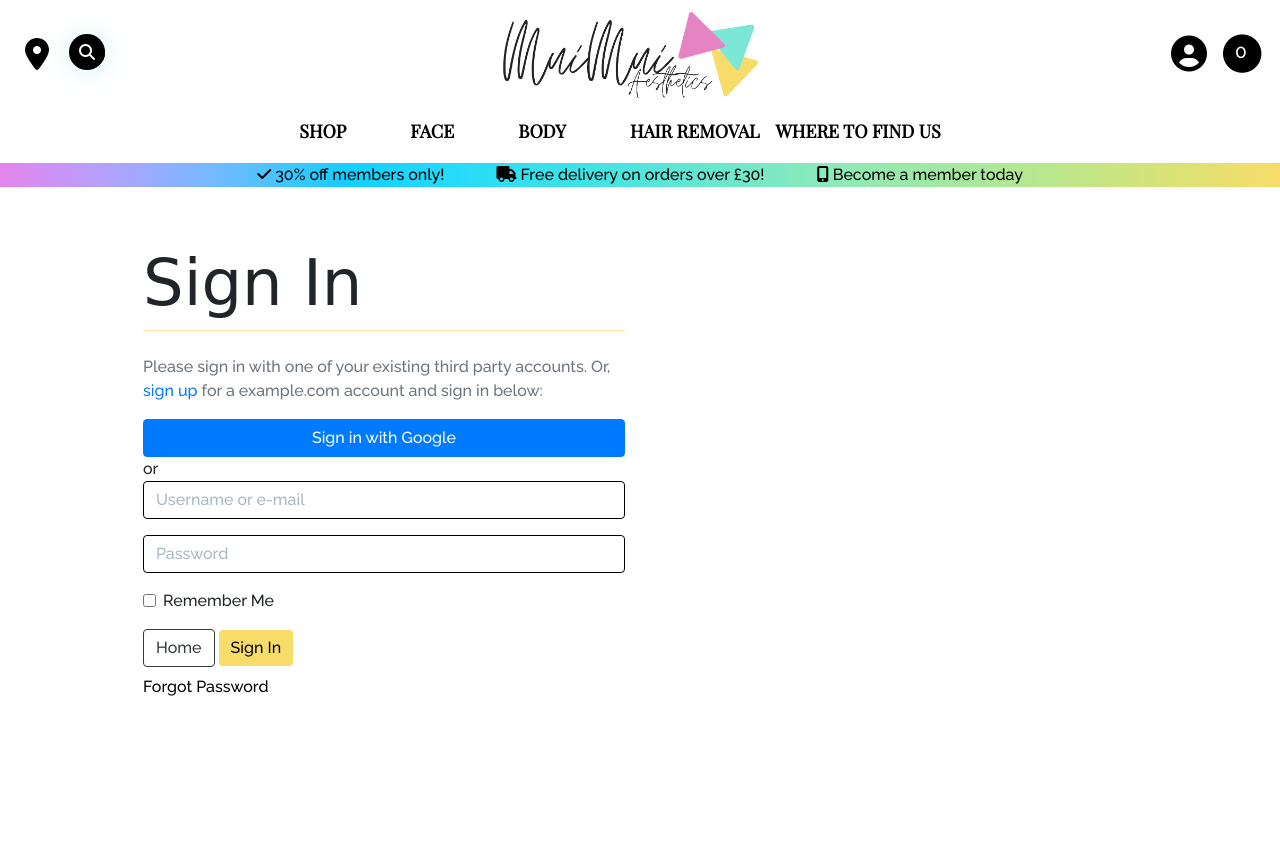
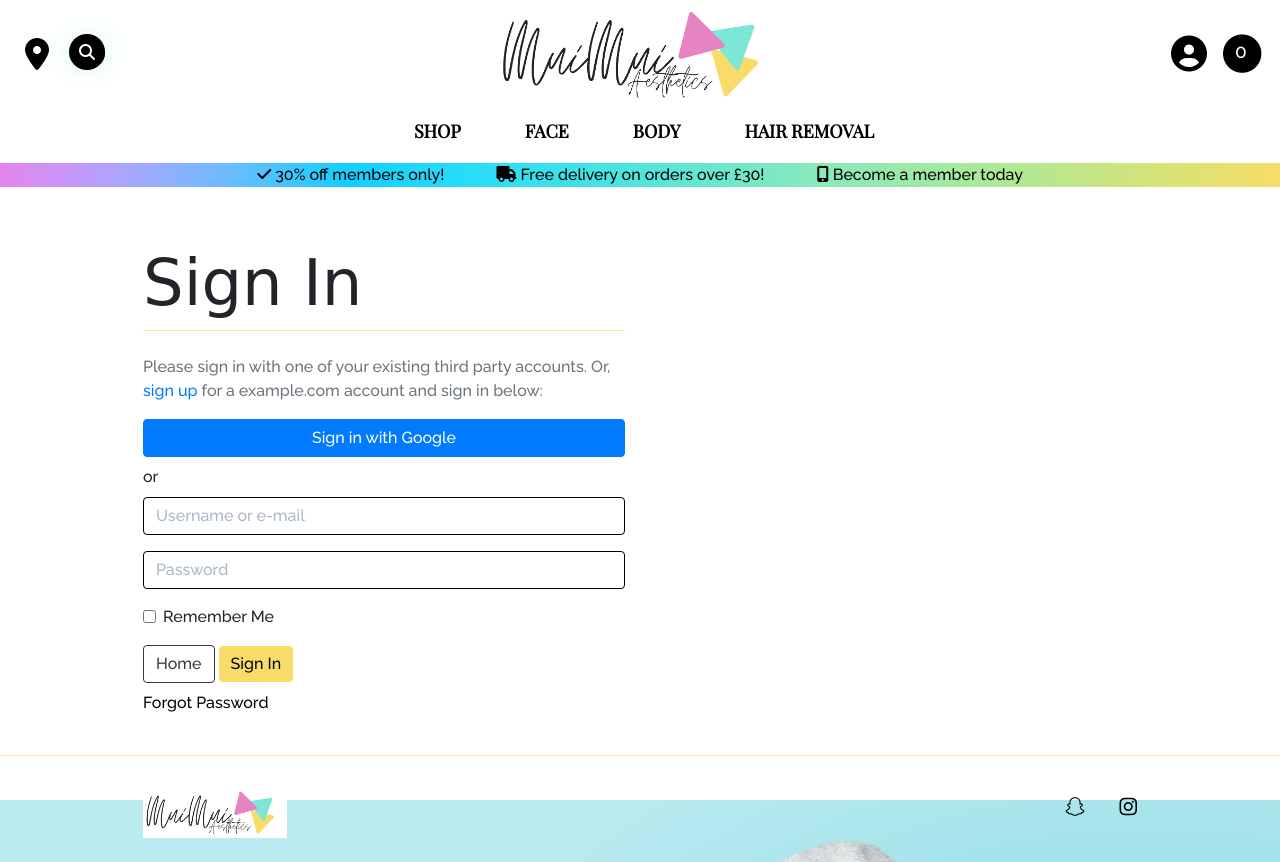
Before and after one commit to fudge88/miumiu, a Django app: page /accounts/login/ in a window 1280 px wide. Before the commit the page ends 696 px from the top, so only its background shows below. Run offline with Django 3.2, Linux system fonts and the light colour scheme; some libraries are stand-ins or nearby versions; some web fonts are replaced.

Commit message:
footer added

```diff
--- a/static/css/base.css
+++ b/static/css/base.css
@@ -375,9 +375,9 @@ input#new-image {
 
 .allauth-form-inner-content button:hover,
 .allauth-form-inner-content input[type='submit']:hover {
-	color: #fff;
-    background-color: #222;
-    border-color: #222;
+	color: #000;
+    background-color: #e684ec;
+    border-color: #e684ec;
 }
 a.page-link:hover,
 a.page-link:active,
--- a/templates/allauth/account/login.html
+++ b/templates/allauth/account/login.html
@@ -18,13 +18,14 @@
 of your existing third party accounts. Or, <a href="{{ signup_url }}">sign up</a>
 for a {{ site_name }} account and sign in below:{% endblocktrans %}</p>
 
+<!-- google login -->
 <div class="socialaccount_ballot">
 
   <div class="socialaccount_providers">
     {% include "socialaccount/snippets/provider_list.html" with process="login" %}
   </div>
 
-  <div class="login-or">{% trans 'or' %}</div>
+  <div class="login-or mt-2 mb-2">{% trans 'or' %}</div>
 
 </div>
 
@@ -43,12 +44,8 @@ for a {{ site_name }} account and sign in below:{% endblocktrans %}</p>
   {% endif %}
 
   <a class="btn btn-outline-dark" href="{% url 'home' %}">Home</a>
-  <!-- ===============================testing here -->
-{% if from_bag %}
-  <a class="btn btn-outline-dark" href="{% url 'checkout' %}">Sign In</a>
-  {% else %}
   <button class="primaryAction" type="submit">Sign In</button>
-  {% endif %}
+
   <p class="mt-2">
     <a class="button secondaryAction hyperlink" href="{% url 'account_reset_password' %}">Forgot Password</a>
   </p>
--- a/templates/allauth/account/logout.html
+++ b/templates/allauth/account/logout.html
@@ -7,7 +7,7 @@
 {% block inner_content %}
 <br>
 <h1 class="logo-font">{% trans "Sign Out" %}</h1>
-<hr class=" card-line-break mt-2 mb-4">
+<hr class="card-line-break mt-2 mb-4">
 
 <p>{% trans 'Are you sure you want to sign out?' %}</p>
 
--- a/templates/allauth/account/password_change.html
+++ b/templates/allauth/account/password_change.html
@@ -7,7 +7,7 @@
 {% block inner_content %}
 <br>
 <h1 class="logo-font">{% trans "Change Password" %}</h1>
-<hr class=" card-line-break mt-2 mb-4">
+<hr class="card-line-break mt-2 mb-4">
 
     <form method="POST" action="{% url 'account_change_password' %}" class="password_change">
         {% csrf_token %}
--- a/templates/allauth/socialaccount/snippets/provider_list.html
+++ b/templates/allauth/socialaccount/snippets/provider_list.html
@@ -6,7 +6,7 @@
 
 {% for brand in provider.get_brands %}
 
-  <a title="{{brand.name}}" class="socialaccount_provider {{provider.id}} {{brand.id}} aw "
+  <a title="{{brand.name}}" class="socialaccount_provider {{provider.id}} {{brand.id}}"
     href="{% provider_login_url provider.id openid=brand.openid_url process=process %}">{{brand.name}}</a>
 
 {% endfor %}
--- a/templates/base.html
+++ b/templates/base.html
@@ -2,7 +2,6 @@
 <!doctype html>
 <html lang="en">
     <head>
-
         {% block meta %}
             <!-- Required meta tags -->
             <meta http-equiv="X-UA-Compatible" content="ie=edge">
@@ -114,19 +113,20 @@
                     {% include 'includes/main-nav.html' %}
                 </nav>
             </div>
+
             <!-- small and medium screen banner -->
             <div id="delivery-banner" class="row text-center d-md-none">
                 <div class="col promo-strip">
                     <div id="carouselPromoIndicators" class="carousel slide w-100" data-ride="carousel">
                         <div class="carousel-inner">
                             <div class="carousel-item carousel-item-strip active">
-                                <a href="" class="promo-strip"><i class="fas fa-truck"></i> Free delivery on orders over £{{ free_delivery_threshold }}!</a>
+                                <a href="#" class="promo-strip"><i class="fas fa-truck"></i> Free delivery on orders over £{{ free_delivery_threshold }}!</a>
                             </div>
                             <div class="carousel-item carousel-item-strip">
-                                <a href="" class="promo-strip"><i class="fas fa-check"></i> 30% off members only!</a>
+                                <a href="#" class="promo-strip"><i class="fas fa-check"></i> 30% off members only!</a>
                             </div>
                             <div class="carousel-item carousel-item-strip">
-                                <a href="" class="promo-strip"><i class="fas fa-mobile-alt"></i> Become a member today.</a>
+                                <a href="#" class="promo-strip"><i class="fas fa-mobile-alt"></i> Become a member today.</a>
                             </div>
                         </div>
                     </div>
@@ -167,6 +167,10 @@
         {% block content %}
         {% endblock %}
 
+        <footer>
+            {% include 'includes/footer.html' %}
+        </footer>
+
         {% block postloadjs %}
         <script type="text/javascript">
             $('.toast').toast('show');
--- /dev/null
+++ b/templates/includes/footer.html
@@ -0,0 +1,25 @@
+<!-- Footer -->
+<footer class="page-footer font-small ">
+ <hr class=" card-line-break mt-4 mb-2">
+  <div>
+    <div class="container">
+      <div class="row py-4 d-flex align-items-center">
+        <!-- logo -->
+        <div class="col-md-6 col-lg-5 text-center text-md-left mb-4 mb-md-0">
+            <a href="{% url 'home' %}">
+                <img class="" src="{{ MEDIA_URL }}logo.png" alt="logo" height="50">
+            </a>
+        </div>
+        <div class="col-md-6 col-lg-7 text-center text-md-right">
+          <!--snapchat -->
+          <a class="li-ic">
+            <i class="icon fab fa-snapchat fa-lg fa-lg mr-4"> </i>
+          </a>
+          <!--Instagram-->
+          <a class="ins-ic">
+            <i class="icon fab fa-instagram fa-lg"> </i>
+          </a>
+        </div>
+      </div>
+    </div>
+  </div>
--- a/templates/includes/main-nav.html
+++ b/templates/includes/main-nav.html
@@ -1,3 +1,4 @@
+<!-- main navigation down down for small and medium screen sizes -->
 <div class="collapse navbar-collapse" id="main-nav">
     <ul class="navbar-nav w-auto mx-auto">
         <li class="nav-item dropdown">
@@ -11,7 +12,6 @@
                 <a href="{% url 'products' %}" class="dropdown-item">All Products</a>
             </div>
         </li>
-
         <li class="nav-item dropdown">
             <a class="nav-link mr-5" href="#" id="face-link" data-toggle="dropdown" aria-haspopup="true" aria-expanded="false">
                 Face
@@ -22,7 +22,6 @@
                 <a href="{% url 'products' %}?category=facial_moisturiser" class="dropdown-item">Moisturisers</a>
             </div>
         </li>
-
         <li class="nav-item dropdown">
             <a class="nav-link mr-5" href="#" id="body-link" data-toggle="dropdown" aria-haspopup="true" aria-expanded="false">
                 Body
@@ -33,7 +32,6 @@
                 <a href="{% url 'products' %}?category=body_moisturiser" class="dropdown-item">Body Moisturisers</a>
             </div>
         </li>
-
         <li class="nav-item dropdown">
             <a class=" nav-link" href="#" id="hair-removal-link" data-toggle="dropdown" aria-haspopup="true" aria-expanded="false">
                 Hair Removal
@@ -43,7 +41,6 @@
                 <a href="{% url 'products' %}?category=hair_removal_aftercare" class="dropdown-item">Post-Wax Syrums</a>
             </div>
         </li>
-
         <li class="nav-item dropdown d-lg-none">
             <a class="nav-link mr-5" href="#" id="account-link" data-toggle="dropdown" aria-haspopup="true" aria-expanded="false">
                 Account
@@ -53,15 +50,15 @@
                     {% if request.user.is_superuser %}
                         <a href="{% url 'add_product' %}" class="dropdown-item">Product Management</a>
                     {% endif %}
-                    <a href="{% url 'profile' %}" class="dropdown-item">My Profile</a>
-                    <a href="{% url 'account_logout' %}" class="dropdown-item">Logout</a>
+                        <a href="{% url 'profile' %}" class="dropdown-item">My Profile</a>
+                        <a href="{% url 'account_logout' %}" class="dropdown-item">Logout</a>
                 {% else %}
-                    <a href="{% url 'account_signup' %}" class="dropdown-item">Register</a>
-                    <a href="{% url 'account_login' %}" class="dropdown-item">Login</a>
+                        <a href="{% url 'account_signup' %}" class="dropdown-item">Register</a>
+                        <a href="{% url 'account_login' %}" class="dropdown-item">Login</a>
                 {% endif %}
             </div>
         </li>
-        <li class="nav-item dropdown">
+        <li class="nav-item dropdown d-lg-none">
             <a class="nav-link mr-5" href="{% url 'location' %}">
                 Where to find us
             </a>
--- a/templates/includes/mobile-top-header.html
+++ b/templates/includes/mobile-top-header.html
@@ -1,3 +1,4 @@
+<!-- small and medium nav header icons -->
 <li class="list-inline-item">
     <a class="nav-link d-block d-lg-none" href="#" id="mobile-search" data-toggle="dropdown" aria-haspopup="true" aria-expanded="false">
         <div class="text-center">
--- a/templates/includes/toasts/toast_success.html
+++ b/templates/includes/toasts/toast_success.html
@@ -7,8 +7,7 @@
         </button>
     </div>
    <div class="toast-body">
-
-                {{ message }}
-                <hr class="mt-1 mb-3">
+        {{ message }}
+        <hr class="mt-1 mb-3">
     </div>
 </div>
```
Also changed, not shown: templates/allauth/account/signup.html (+12 -0 lines).
